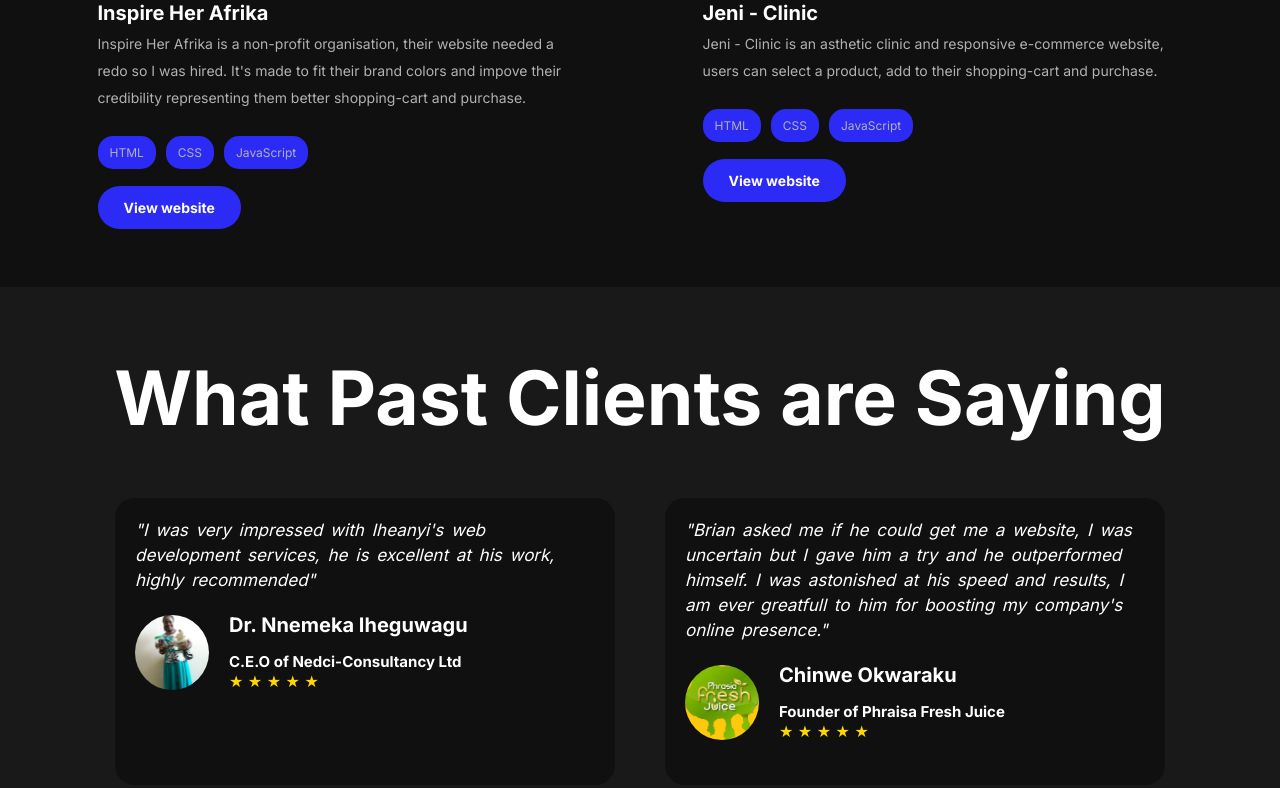
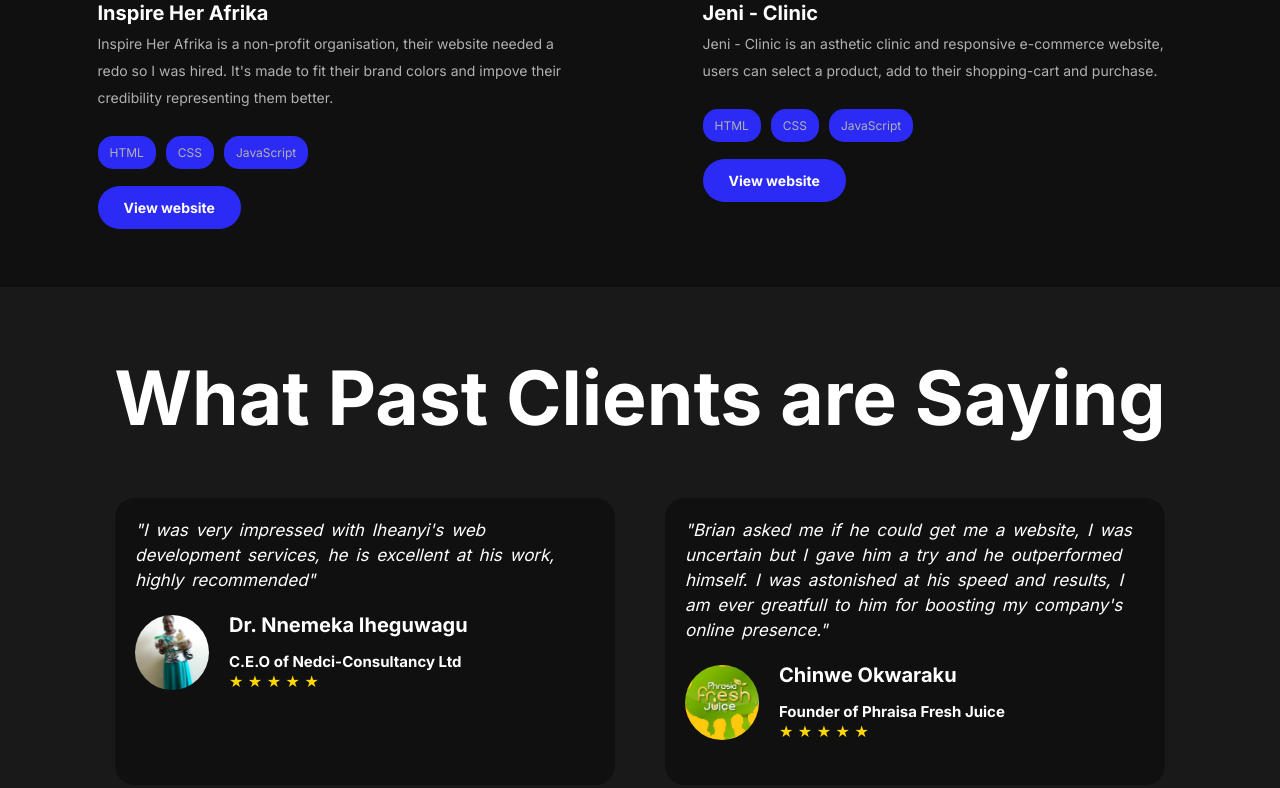
Before and after one commit to Brian-Ezimakor/portfolionew, a plain HTML site: page index.html in a window 1280 px wide. Shown: the part 3354-4142 px from the top of the page. Drawn offline with Linux system fonts and the light colour scheme.

Commit message:
index.html

```diff
--- a/index.html
+++ b/index.html
@@ -207,8 +207,7 @@
                     <p>Inspire Her Afrika is a non-profit organisation,
                         their website needed a redo so I was hired.
                         It's made to fit their brand colors and impove their
-                        credibility representing them better
-                        shopping-cart and purchase.</p>
+                        credibility representing them better.</p>
 
                     <div class="skill"><p>HTML</p> <p>CSS</p> <p>JavaScript</p></div>
 
```
